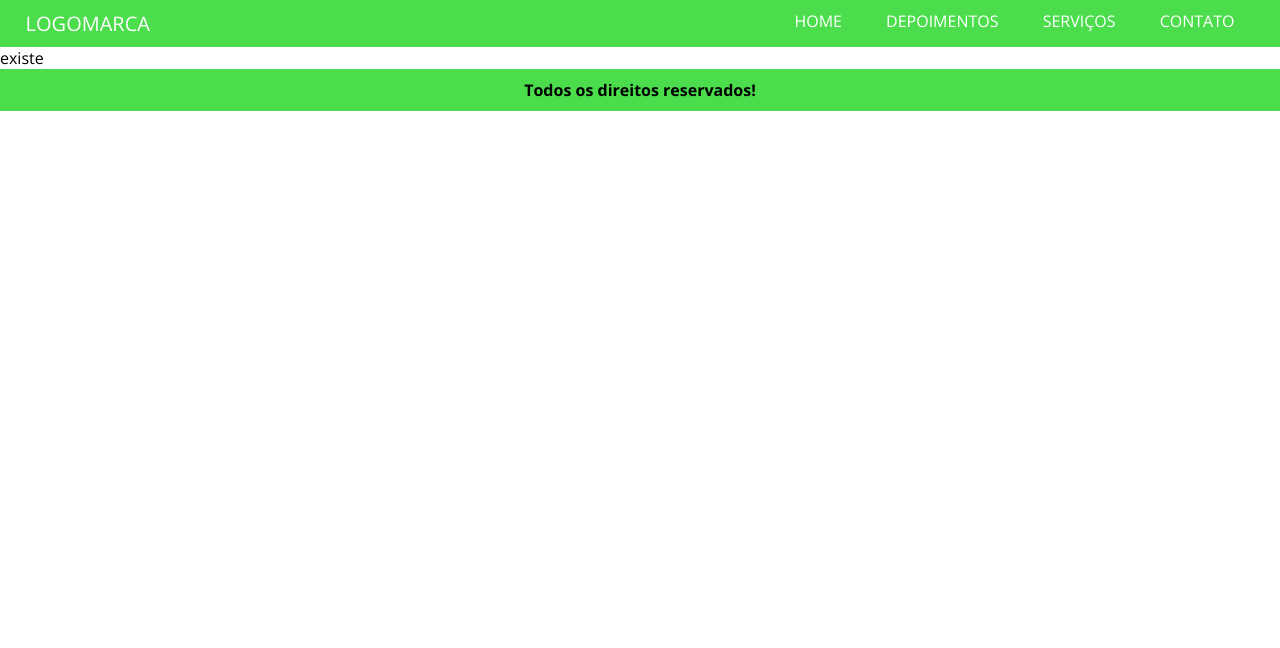
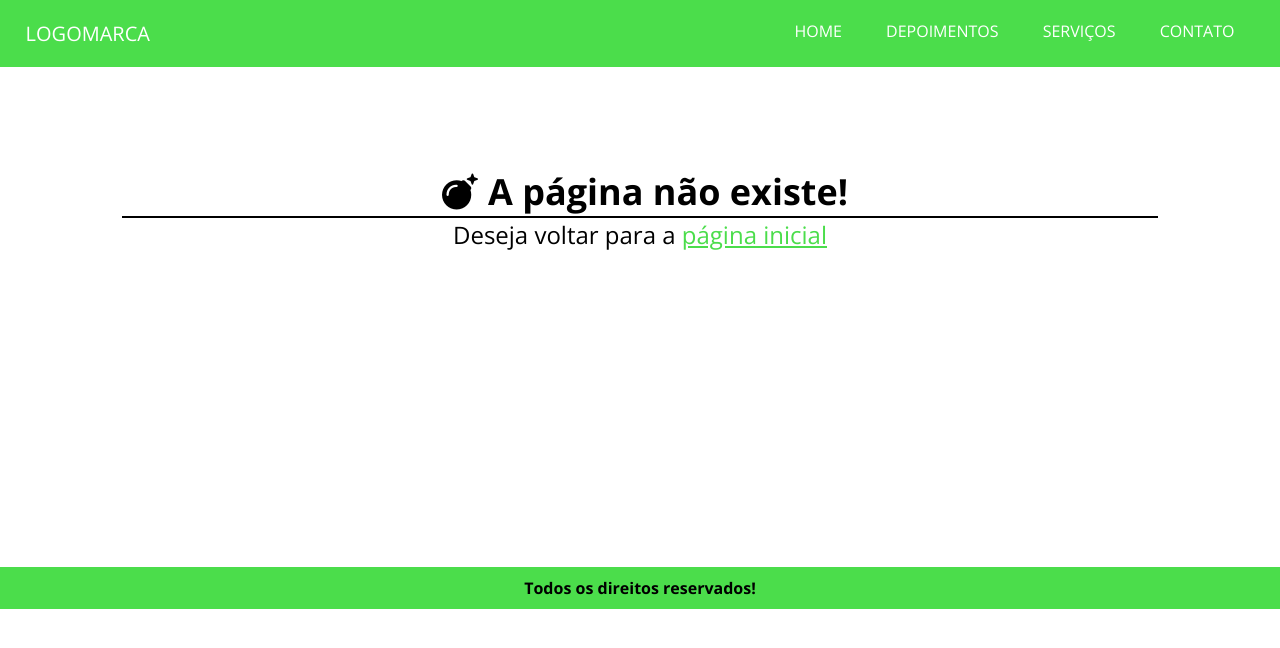
Before and after one commit to leandro1027/Projeto_01, a PHP site: page /Projeto_01/404 in a window 1280 px wide. Shown: the top 648 px of the page. Run offline with PHP 8.4, Linux system fonts and the light colour scheme; some libraries are stand-ins or nearby versions.

Commit message:
add error 404

```diff
--- a/assets/css/style.css
+++ b/assets/css/style.css
@@ -44,7 +44,7 @@ img {
 
 header {
     background-color: rgb(75, 221, 75);
-    padding: 10px 0;
+    padding: 20px 0;
 }
 
 header .logo {
@@ -196,6 +196,25 @@ p.nome-autor {
     margin-top: 10px;
 }
 
+section.erro-404{
+    padding: 100px;
+    text-align: center;
+    min-height: 500px;
+    font-size: 24px;
+}
+
+section.erro-404 i{
+    padding: 0 10px;
+}
+
+section.erro-404 h2{
+    border-bottom: 2px solid black;
+}
+
+section.erro-404 a{
+    color: rgb(75, 221, 75);
+}
+
 footer {
     background-color: rgb(75, 221, 75);
     padding: 10px;
--- a/index.php
+++ b/index.php
@@ -61,7 +61,7 @@
         $url = isset($_GET['url']) ? $_GET['url'] : 'home';
 
         if(file_exists('pages/'.$url.'.php')){
-            echo('existe');
+            include('pages/'. $url.'.php');
         }else{
            include('pages/404.php');
         }
--- a/pages/404.php
+++ b/pages/404.php
@@ -1,6 +1,6 @@
 <section class="erro-404">
     <div class="center">
         <h2><i class="fa-solid fa-bomb"></i>A página não existe!</h2>
-        <p>Deseja voltar para a <a href=><?php echo INCLUDE_PATH;?>página inicial</a>?</p>
+        <p>Deseja voltar para a <a href="<?php echo INCLUDE_PATH; ?>">página inicial</a></p>
     </div>
 </section>
```
Also changed, not shown: pages/contato.php (added).
